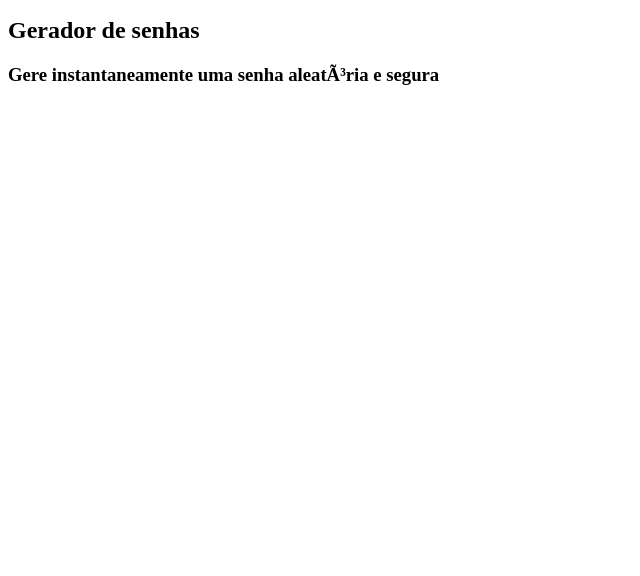
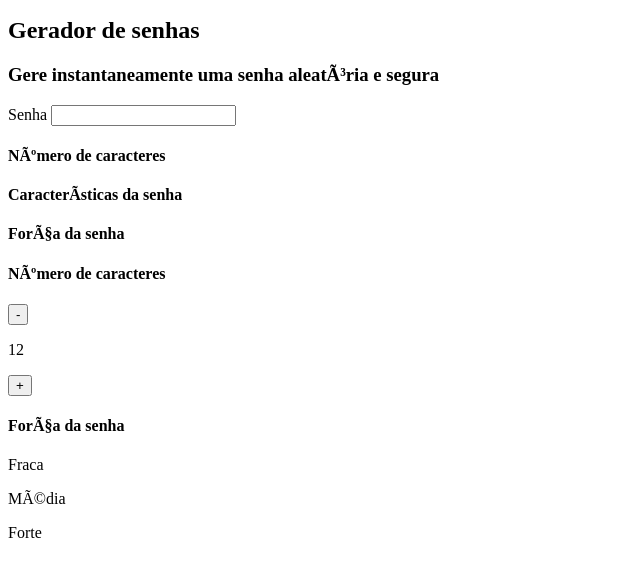
Before and after one commit to pedohfa/Gerador-de-Senhas-, a plain HTML site: page index.html in a window 1280 px wide. Shown: the part 38-614 px from the top of the page, without its empty margins (0-640 px from the left). Drawn offline with Linux system fonts and the light colour scheme.

Commit message:
Update index.html

```diff
--- a/index.html
+++ b/index.html
@@ -8,9 +8,49 @@ scale=1.0”>
 <title>Document</title>
 </head>
 <body>
-<img src=”” alt=”cadeado fechado”>
+<section class=”conteudo”>
+<div class=”conteudo-titulo”>
+<img src=”unlock.svg” alt=”cadeado fechado”>
 <h2 class=”titulo-principal”>Gerador de senhas</h2>
-<h3 class=”titulo-secundario”>Gere instantaneamente uma senha
-aleatória e segura</h3>
+<h3 class=”titulo-secundario”>Gere instantaneamente
+
+uma senha aleatória e segura</h3>
+
+</div>
+<div class=”conteudo-senha”>
+<label for=”senha”>Senha</label>
+<input name=”senha” type=”text” id=”campo-senha”>
+</div>
+</section>
+  <div class=”parametro-coluna__senha”>
+<div class=”parametro-senha”>
+<h4 class=”parametro-senha__titulo”>Número de caracteres</h4>
+</div>
+<div class=”parametro-senha”>
+<h4 class=”parametro-senha__titulo”>Características da
+
+senha</h4>
+</div>
+<div class=”parametro-senha”>
+<h4 class=”parametro-senha__titulo”>Força da senha</h4>
+</div>
+</div>
+  <div class=”parametro-senha”>
+<h4 class=”parametro-senha__titulo”>Número de caracteres</h4>
+<div class=”parametro-senha-botoes”>
+<button>-</button>
+<p>12</p>
+<button>+</button>
+</div>
+</div>
+  <div class=”parametro-senha”>
+<h4 class=”parametro-senha__titulo”>Força da senha</h4>
+<div class=”barra”></div>
+<div class=”fraca”></div>
+<div class=”parametro-senha-textos”></div>
+<p>Fraca</p>
+<p>Média</p>
+<p>Forte</p>
+</div>
 </body>
 </html>
```
